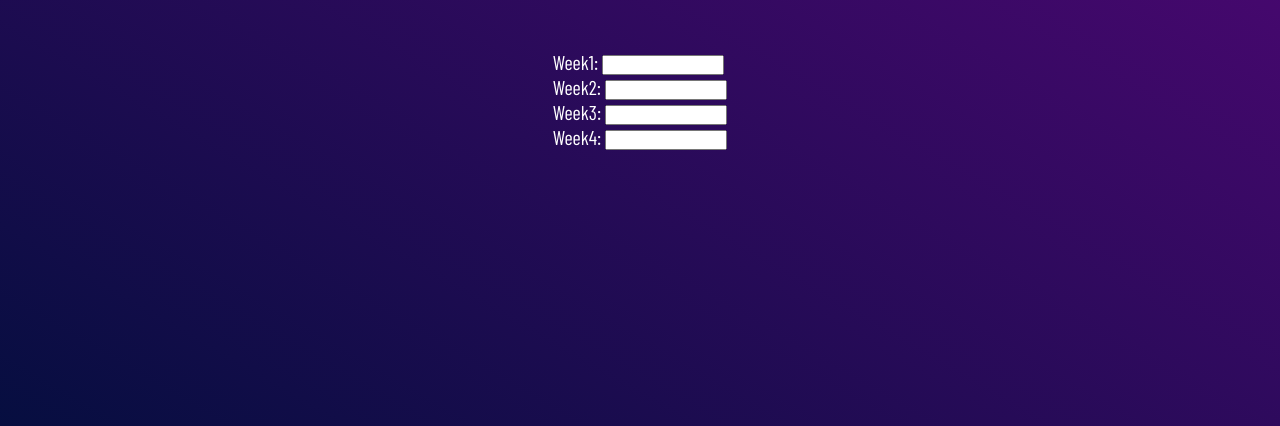
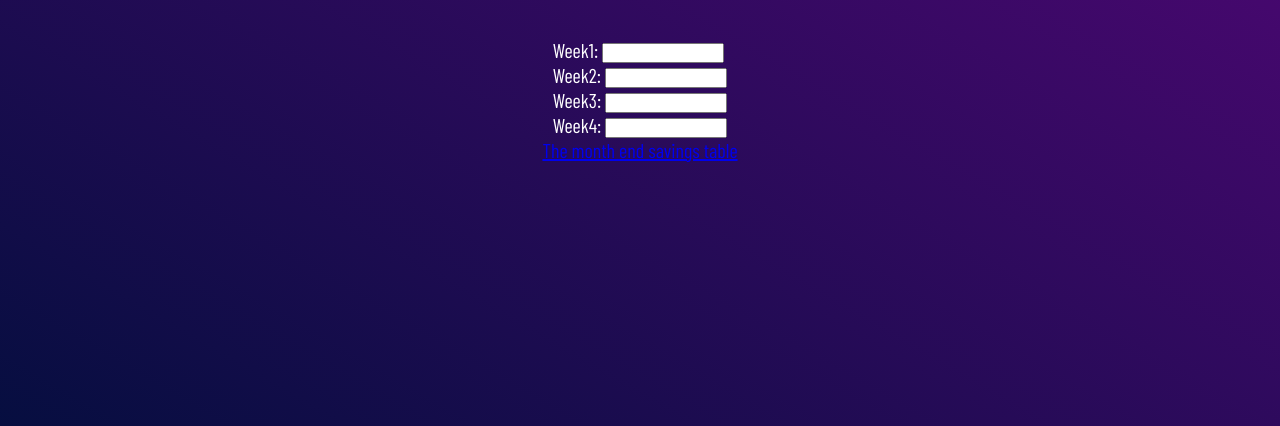
Before and after one commit to harsha2511/WalletWiseWeb, a plain HTML site: page Hackathon/table2.html in a window 1280 px wide. Shown: the part 374-800 px from the top of the page. Drawn offline with nearby package versions, Linux system fonts and the light colour scheme; a web font is replaced by a local one.

Commit message:
Update table2.html

```diff
--- a/Hackathon/table2.html
+++ b/Hackathon/table2.html
@@ -52,5 +52,6 @@
             $("#items_tbody").append(row);
         }
     }</script>
+        <a href="table3.html">The month end savings table</a>
 </body>
 </html>
```
